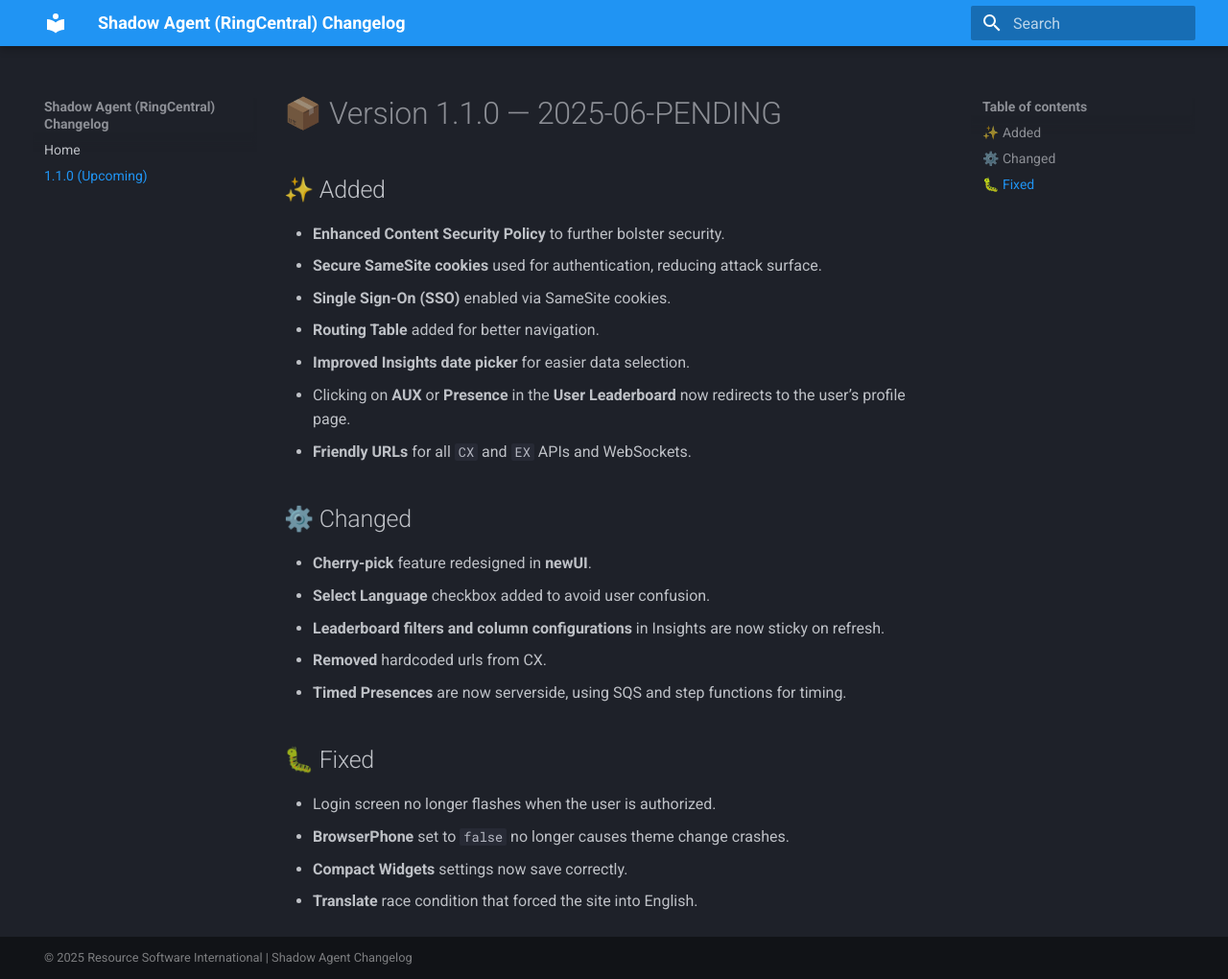
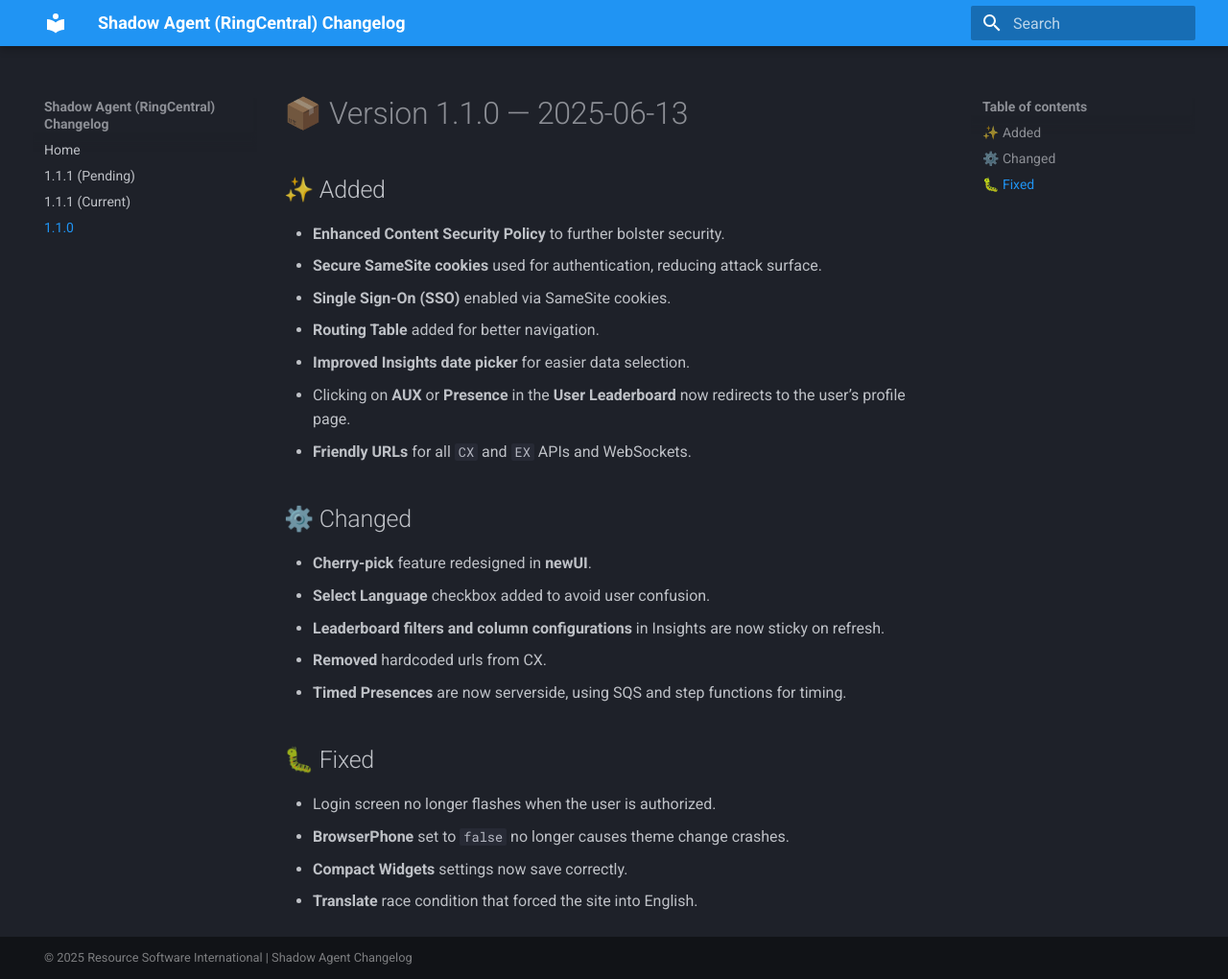
Before and after one commit to RSI-GIT/agent-changelog, an MkDocs documentation site: the page built from docs/1.1.0.md, in a window 1280 px wide and 1020 px high. Shown: the whole window at 96% size. Built offline with MkDocs 1.6.1 and Material for MkDocs 9.7.7, drawn with Linux system fonts in a browser that asks for light colours.

```diff
--- a/docs/1.1.0.md
+++ b/docs/1.1.0.md
@@ -1,4 +1,4 @@
-# 📦 Version 1.1.0 — 2025-06-PENDING
+# 📦 Version 1.1.0 — 2025-06-13
 
 ## ✨ Added
 - **Enhanced Content Security Policy** to further bolster security.
--- a/mkdocs.yml
+++ b/mkdocs.yml
@@ -18,7 +18,9 @@ theme:
     code: Roboto Mono
 nav:
   - Home: index.md
-  - "1.1.0 (Upcoming)": 1.1.0.md
+  - "1.1.1 (Pending)": 1.1.2.md
+  - "1.1.1 (Current)": 1.1.1.md
+  - "1.1.0": 1.1.0.md
 markdown_extensions:
   - toc:
       permalink: true
```
Also changed, not shown: README.md (+1 -2 lines), docs/1.1.1.md (added, +13 -0 lines), docs/1.1.2.md (added, +16 -0 lines), docs/index.md (+1 -1 lines).
